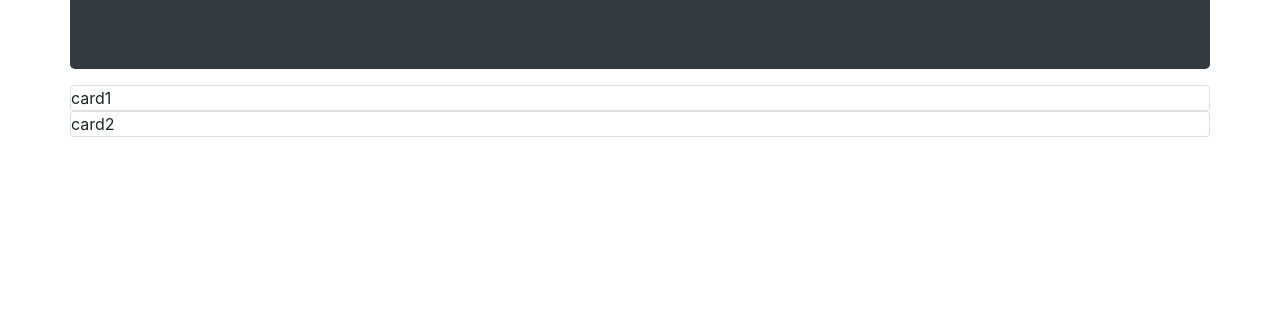
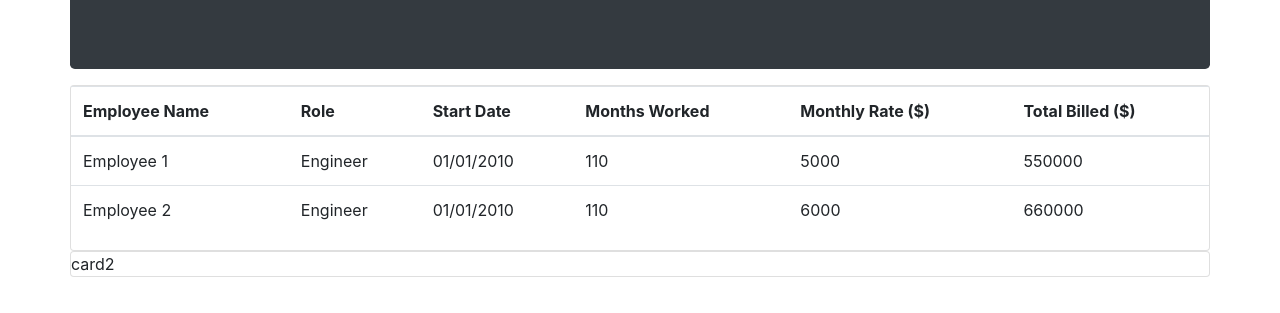
Before and after one commit to wesbragagt/EmployeeDataManagementProject, a plain HTML site: page index.html in a window 1280 px wide. Shown: the part 61-374 px from the top of the page. Drawn offline with nearby package versions, Linux system fonts and the light colour scheme.

Commit message:
Added the table into the html.

```diff
--- a/index.html
+++ b/index.html
@@ -20,7 +20,38 @@
             </div>
         </header>
 
-        <div class="row card">card1</div>
+        <div class="row card">
+            <table class="table">
+                <thead>
+                  <tr>
+                    <th scope="col" id="employee-name-col">Employee Name</th>
+                    <th scope="col" id="role-col">Role</th>
+                    <th scope="col" id="start-date-col">Start Date</th>
+                    <th scope="col" id="months-col">Months Worked</th>
+                    <th scope="col" id="monthly-rate-col">Monthly Rate ($)</th>
+                    <th scope="col" id="total-billed-col">Total Billed ($)</th>
+                  </tr>
+                </thead>
+                <tbody>
+                  <tr>
+                    <td>Employee 1</td>
+                    <td>Engineer</td>
+                    <td>01/01/2010</td>
+                    <td>110</td>
+                    <td>5000</td>
+                    <td>550000</td>
+                  </tr>
+                  <tr>
+                    <td>Employee 2</td>
+                    <td>Engineer</td>
+                    <td>01/01/2010</td>
+                    <td>110</td>
+                    <td>6000</td>
+                    <td>660000</td>
+                  </tr>
+                </tbody>
+              </table>
+        </div>
         <div class="row card">card2</div>
 
     </div>
```
